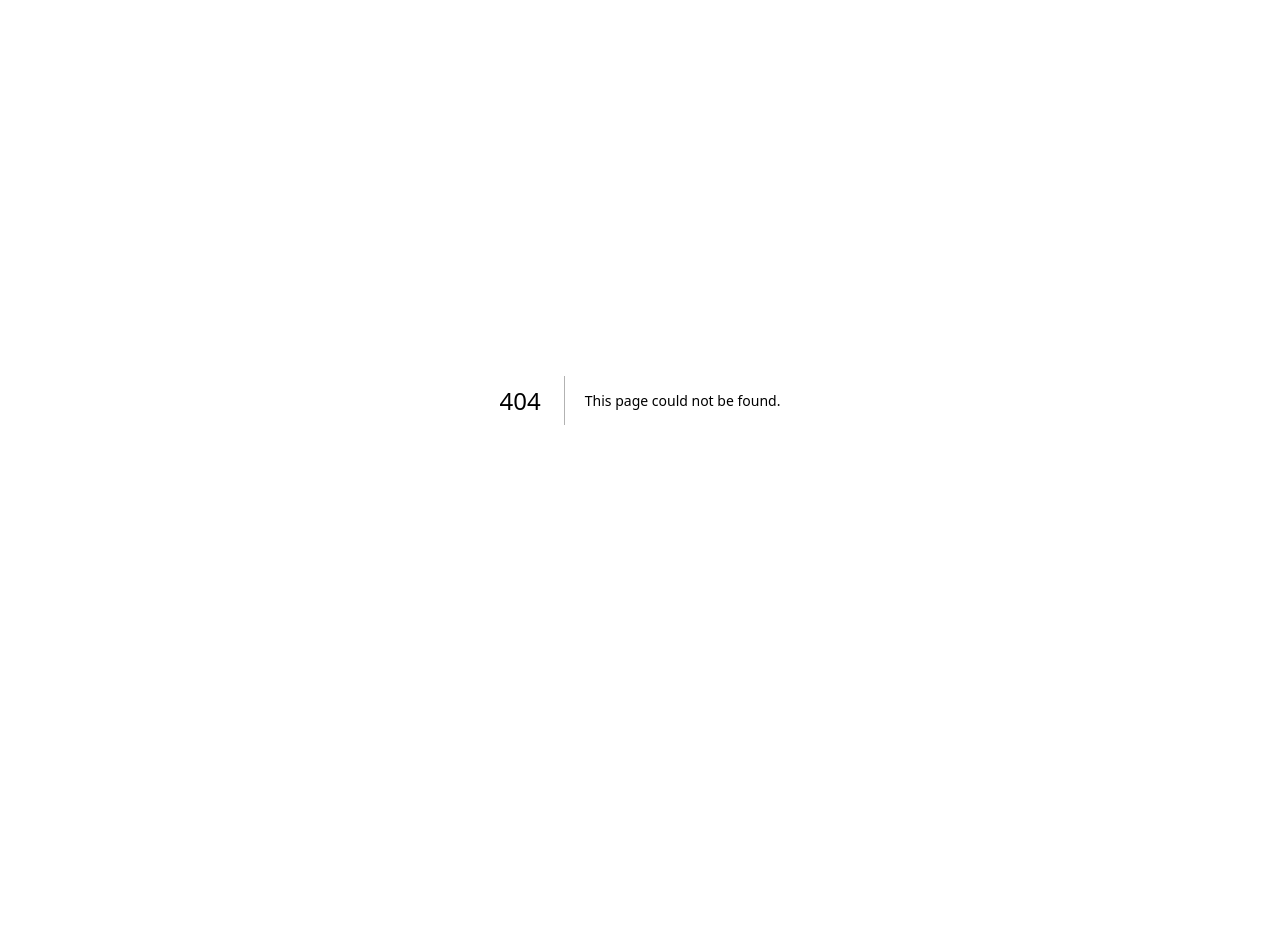
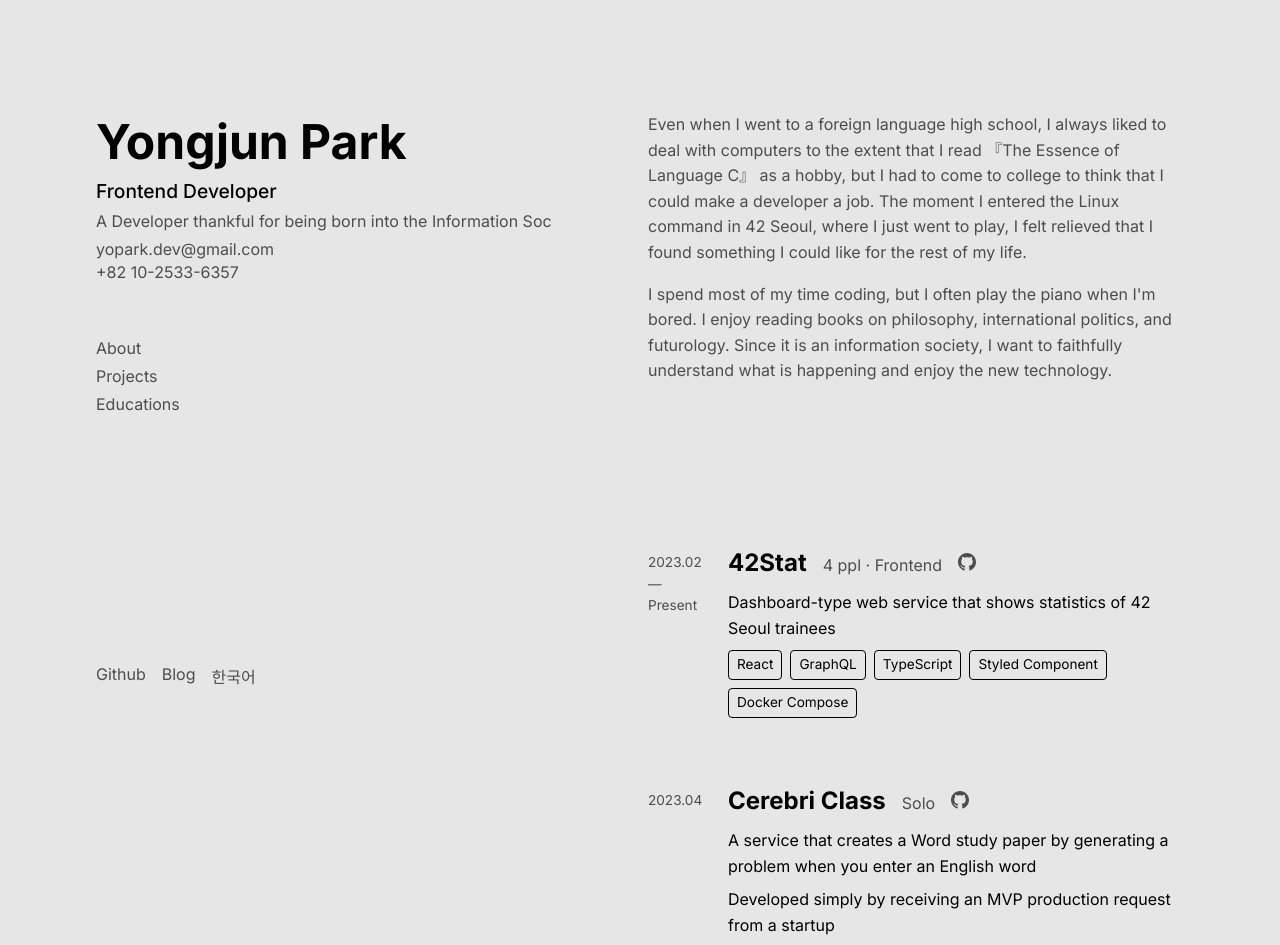
Before and after one commit to yoopark/yongjunpark.vercel.app-deprecated, a Next.js app: page /en in a window 1280 px wide. Before the commit this address had no page. Shown: the top 945 px of the page. Before the commit the page ends 800 px from the top, so only its background shows below. Built offline with nearby package versions, Linux system fonts and the light colour scheme.

Commit message:
feat: :sparkles: i18n using next-intl server component

```diff
--- /dev/null
+++ b/app/[locale]/layout.tsx
@@ -0,0 +1,33 @@
+import { useLocale } from 'next-intl';
+import { Inter } from 'next/font/google';
+import { notFound } from 'next/navigation';
+import '../globals.css';
+
+const inter = Inter({ subsets: ['latin'] });
+
+export const metadata = {
+  title: 'Yongjun Park',
+  description: '개발자 박용준의 포트폴리오',
+};
+
+type LocalLayoutProps = {
+  children: React.ReactNode;
+  params: {
+    locale: string;
+  };
+};
+
+export default function LocaleLayout({ children, params }: LocalLayoutProps) {
+  const locale = useLocale();
+
+  // Show a 404 error if the user requests an unknown locale
+  if (params.locale !== locale) {
+    notFound();
+  }
+
+  return (
+    <html lang={locale}>
+      <body className={inter.className}>{children}</body>
+    </html>
+  );
+}
--- a/app/page.tsx
+++ b/app/[locale]/page.tsx
@@ -1,37 +1,43 @@
-import { GithubLink } from './components/GithubLink';
-import { Typed } from './components/Typed';
+import { useLocale, useTranslations } from 'next-intl';
+import Link from 'next/link';
+import { GithubLink } from '../components/GithubLink';
+import { Typed } from '../components/Typed';
 import styles from './page.module.css';
 
 export default function Home() {
+  const t = useTranslations('Index');
+  const locale = useLocale();
+
   return (
     <div className={styles.layout}>
       <header className={styles.header}>
         <div className={styles.introduction}>
           <h1>
-            <a href="/">박용준</a>
+            <Link href="/">{t('name')}</Link>
           </h1>
-          <h2>프론트엔드 개발자</h2>
+          <h2>{t('job')}</h2>
           <div>
+            {locale === 'en' && <span>A Developer&nbsp;</span>}
             <Typed
               strings={[
-                '정보사회에 태어난 것에 감사하는',
-                '창의적인 생각에 특히 반응하는',
-                '깔끔한 걸 좋아하는',
-                '같은 유형에 두번 당하지 않는',
-                '대부분의 시간을 몰입해 있는',
-              ]}
+                'modifiers.information-society',
+                'modifiers.creative-thinking',
+                'modifiers.neat-things',
+                'modifiers.dont-fall',
+                'modifiers.immerse',
+              ].map((key) => t(key))}
             />
-            <span>&nbsp;개발자</span>
+            {locale === 'ko' && <span>&nbsp;개발자</span>}
           </div>
           <div className={styles.contact}>
             <p>yopark.dev@gmail.com</p>
-            <p>010-2533-6357</p>
+            <p>{t('phone')}</p>
           </div>
           <nav>
             <ul>
-              <li>소개</li>
-              <li>프로젝트</li>
-              <li>교육</li>
+              <li>{t('About.title')}</li>
+              <li>{t('Projects.title')}</li>
+              <li>{t('Educations.title')}</li>
             </ul>
           </nav>
         </div>
@@ -50,40 +56,43 @@ export default function Home() {
           >
             Blog
           </a>
+          {locale === 'ko' ? (
+            <Link href="/en" locale="en">
+              English
+            </Link>
+          ) : (
+            <Link href="/ko" locale="ko">
+              한국어
+            </Link>
+          )}
         </div>
       </header>
       <main className={styles.main}>
         <section id={styles.about}>
-          <h2>소개</h2>
+          <h2>{t('About.title')}</h2>
           <div className={styles.about__container}>
-            <p>
-              외국어고등학교를 다니면서도 『C언어의 정석』을 취미로 읽을 정도로
-              항상 컴퓨터를 다루는 걸 좋아했지만, 개발자를 직업으로 삼을 수
-              있다는 생각을 대학교 와서야 했습니다. 그저 놀 생각으로 간
-              42서울에서 리눅스 명령어를 입력하던 순간 평생 좋아할 수 있는 일을
-              찾았다는 안도감이 들었습니다.
-            </p>
-            <p>
-              대부분의 시간을 코딩으로 보내지만, 심심할 땐 종종 피아노를 칩니다.
-              철학이나 국제정치, 미래학을 주제로 한 책을 즐겨 읽습니다.
-              정보사회라서 벌어지는 일들을 충실히 이해하고, 새롭게 등장하는
-              기술을 즐기며 살아가고 싶습니다.
-            </p>
+            <p>{t('About.p1')}</p>
+            <p>{t('About.p2')}</p>
           </div>
         </section>
         <section id={styles.projects}>
-          <h2>프로젝트</h2>
+          <h2>{t('Projects.title')}</h2>
           <div className={styles.projects__container}>
             <div className={styles.project}>
-              <p className={styles.project__duration}>2023.02 — 현재</p>
+              <p className={styles.project__duration}>
+                2023.02 — {t('present')}
+              </p>
               <div className={styles.project__main}>
                 <div className={styles.project__title}>
-                  <h3>42Stat</h3>
-                  <p>4인 팀 · 프론트엔드 개발</p>
+                  <h3>{t('Projects.42Stat.title')}</h3>
+                  <p>
+                    {t('Projects.42Stat.team-composition')}&nbsp;·&nbsp;
+                    {t('Projects.42Stat.role')}
+                  </p>
                   <GithubLink to="https://github.com/42Statistics/42Stat-Frontend" />
                 </div>
                 <p className={styles.project__highlight}>
-                  42서울 교육생의 통계를 보여주는 대시보드형 웹서비스
+                  {t('Projects.42Stat.description')}
                 </p>
                 <ul className={styles.project__stack}>
                   <li>React</li>
@@ -98,16 +107,15 @@ export default function Home() {
               <p className={styles.project__duration}>2023.04 </p>
               <div className={styles.project__main}>
                 <div className={styles.project__title}>
-                  <h3>Cerebri Class</h3>
-                  <p>1인 개발</p>
+                  <h3>{t('Projects.CerebriClass.title')}</h3>
+                  <p>{t('Projects.CerebriClass.team-composition')}</p>
                   <GithubLink to="https://github.com/storyboard-lab/cerebri-class" />
                 </div>
                 <p className={styles.project__highlight}>
-                  영단어를 입력하면 문제를 생성하여 Word 학습지를 제작해주는
-                  서비스
+                  {t('Projects.CerebriClass.description')}
                 </p>
                 <p className={styles.project__highlight}>
-                  스타트업으로부터 MVP 제작 요청을 받아 간단히 개발
+                  {t('Projects.CerebriClass.startup-mvp')}
                 </p>
                 <ul className={styles.project__stack}>
                   <li>React</li>
@@ -124,12 +132,15 @@ export default function Home() {
               <p className={styles.project__duration}>2022.12 — 2023.01</p>
               <div className={styles.project__main}>
                 <div className={styles.project__title}>
-                  <h3>LastPong</h3>
-                  <p>4인 팀 · 프론트엔드 개발</p>
+                  <h3>{t('Projects.LastPong.title')}</h3>
+                  <p>
+                    {t('Projects.LastPong.team-composition')}&nbsp;·&nbsp;
+                    {t('Projects.LastPong.role')}
+                  </p>
                   <GithubLink to="https://github.com/lev-Zero/lastpong" />
                 </div>
                 <p className={styles.project__highlight}>
-                  Socket.io를 이용하여 게임, 채팅, DM을 구현한 SPA 웹서비스
+                  {t('Projects.LastPong.description')}
                 </p>
                 <ul className={styles.project__stack}>
                   <li>Nextjs</li>
@@ -145,22 +156,25 @@ export default function Home() {
               <p className={styles.project__duration}>2022.09 — 2022.12</p>
               <div className={styles.project__main}>
                 <div className={styles.project__title}>
-                  <h3>밀리루틴</h3>
-                  <p>5인 팀 · 팀장</p>
+                  <h3>{t('Projects.Miliroutine.title')}</h3>
+                  <p>
+                    {t('Projects.Miliroutine.team-composition')}&nbsp;·&nbsp;
+                    {t('Projects.Miliroutine.role')}
+                  </p>
                   <GithubLink to="https://github.com/osamhack2022-v2/WEB_AI_MILIROUTINE_MILIROUTINE" />
                 </div>
                 <p className={styles.project__highlight}>
-                  군인의 특성을 고려한 루틴 참여 및 추천 웹서비스
+                  {t('Projects.Miliroutine.description')}
                 </p>
                 <p className={styles.project__highlight}>
-                  2022 OSAM 군장병 해커톤 공군참모총장상 수상
+                  {t('Projects.Miliroutine.awards-winner')}
                 </p>
                 <a
                   href="https://yoopark.github.io/miliroutine-retrospect"
                   target="_blank"
                   rel="noreferrer noopener"
                 >
-                  2022 OSAM 군장병 해커톤 후기
+                  {t('Projects.Miliroutine.article-review')}
                 </a>
                 <ul className={styles.project__stack}>
                   <li>React</li>
@@ -173,44 +187,52 @@ export default function Home() {
           </div>
         </section>
         <section id={styles.educations}>
-          <h2>교육</h2>
+          <h2>{t('Educations.title')}</h2>
           <div className={styles.educations__container}>
             <div className={styles.education}>
-              <p className={styles.education__duration}>2019.03 — 현재</p>
+              <p className={styles.education__duration}>
+                2019.03 — {t('present')}
+              </p>
               <div className={styles.education__main}>
                 <div className={styles.education__title}>
-                  <h3>고려대학교</h3>
-                  <p>3학년 재학 중</p>
+                  <h3>{t('Educations.KoreaUniv.title')}</h3>
+                  <p>{t('Educations.KoreaUniv.status')}</p>
                 </div>
-                <p className={styles.education__highlight}>정치외교학 전공</p>
-                <p className={styles.education__highlight}>통계학 복수전공</p>
+                <p className={styles.education__highlight}>
+                  {t('Educations.KoreaUniv.major')}
+                </p>
+                <p className={styles.education__highlight}>
+                  {t('Educations.KoreaUniv.double-major')}
+                </p>
               </div>
             </div>
             <div className={styles.education}>
-              <p className={styles.education__duration}>2020.02 — 현재</p>
+              <p className={styles.education__duration}>
+                2020.02 — {t('present')}
+              </p>
               <div className={styles.education__main}>
                 <div className={styles.education__title}>
-                  <h3>42서울</h3>
-                  <p>심화과정 진행 중</p>
+                  <h3>{t('Educations.42Seoul.title')}</h3>
+                  <p>{t('Educations.42Seoul.status')}</p>
                 </div>
                 <p className={styles.education__highlight}>
-                  공통과정 수료 (2023.01)
+                  {t('Educations.42Seoul.common-course')}
                 </p>
                 <a
                   href="https://yoopark.github.io/42-interview"
                   target="_blank"
                   rel="noreferrer noopener"
                 >
-                  제주도에서 온 비전공 청년의 개발자 도전기
+                  {t('Educations.42Seoul.article-non-major')}
                 </a>
               </div>
             </div>
           </div>
         </section>
         <footer className={styles.footer}>
-          <p>감사합니다.</p>
+          <p>{t('Footer.thank-you')}</p>
           <p>© 2023. yongjun park</p>
-          <p>Next.js 13과 CSS Module로 작성하여 Vercel로 배포함. </p>
+          <p>{t('Footer.built-with')}</p>
         </footer>
       </main>
     </div>
--- a/app/layout.tsx
+++ /dev/null
@@ -1,21 +0,0 @@
-import { Inter } from 'next/font/google';
-import './globals.css';
-
-const inter = Inter({ subsets: ['latin'] });
-
-export const metadata = {
-  title: 'Yongjun Park',
-  description: '개발자 박용준의 포트폴리오',
-};
-
-export default function RootLayout({
-  children,
-}: {
-  children: React.ReactNode;
-}) {
-  return (
-    <html lang="ko">
-      <body className={inter.className}>{children}</body>
-    </html>
-  );
-}
--- /dev/null
+++ b/i18n.ts
@@ -0,0 +1,5 @@
+import { getRequestConfig } from 'next-intl/server';
+
+export default getRequestConfig(async ({ locale }) => ({
+  messages: (await import(`./messages/${locale}.json`)).default,
+}));
--- /dev/null
+++ b/messages/en.json
@@ -0,0 +1,68 @@
+{
+  "Index": {
+    "name": "Yongjun Park",
+    "job": "Frontend Developer",
+    "phone": "+82 10-2533-6357",
+    "modifiers": {
+      "information-society": "thankful for being born into the Information Society",
+      "creative-thinking": "especially enthusiastic to creative thinking",
+      "neat-things": "who likes neat things",
+      "dont-fall": "who doesn't fall for the same type twice",
+      "immerse": "who is immersed most of the time"
+    },
+    "About": {
+      "title": "About",
+      "p1": "Even when I went to a foreign language high school, I always liked to deal with computers to the extent that I read 『The Essence of Language C』 as a hobby, but I had to come to college to think that I could make a developer a job. The moment I entered the Linux command in 42 Seoul, where I just went to play, I felt relieved that I found something I could like for the rest of my life.",
+      "p2": "I spend most of my time coding, but I often play the piano when I'm bored. I enjoy reading books on philosophy, international politics, and futurology. Since it is an information society, I want to faithfully understand what is happening and enjoy the new technology."
+    },
+    "Projects": {
+      "title": "Projects",
+      "42Stat": {
+        "title": "42Stat",
+        "description": "Dashboard-type web service that shows statistics of 42 Seoul trainees",
+        "team-composition": "4 ppl",
+        "role": "Frontend"
+      },
+      "CerebriClass": {
+        "title": "Cerebri Class",
+        "description": "A service that creates a Word study paper by generating a problem when you enter an English word",
+        "team-composition": "Solo",
+        "startup-mvp": "Developed simply by receiving an MVP production request from a startup"
+      },
+      "LastPong": {
+        "title": "LastPong",
+        "description": "SPA web service with Pong game, chat, and DM using socket.io",
+        "team-composition": "4 ppl",
+        "role": "Fronend"
+      },
+      "Miliroutine": {
+        "title": "Miliroutine",
+        "description": "Routine participation and recommendation web services considering the characteristics of soldiers",
+        "team-composition": "5 ppl",
+        "role": "Team Leader",
+        "awards-winner": "2022 OSAM Military Hackathon Air Force Chief of Staff Award Winner",
+        "article-review": "2022 OSAM Military Hackathon Review"
+      }
+    },
+    "Educations": {
+      "title": "Educations",
+      "KoreaUniv": {
+        "title": "Korea University",
+        "status": "Junior",
+        "major": "Major in Political Science",
+        "double-major": "Double Major in Statistics"
+      },
+      "42Seoul": {
+        "title": "42 Seoul",
+        "status": "Advanced course",
+        "common-course": "Completion of the common course (2023.01)",
+        "article-non-major": "Dream of becoming a developer, not a CS major"
+      }
+    },
+    "present": "Present",
+    "Footer": {
+      "thank-you": "Thank you.",
+      "built-with": "Built with Next.js 13 and CSS Modules, deployed with Vercel."
+    }
+  }
+}
--- /dev/null
+++ b/messages/ko.json
@@ -0,0 +1,68 @@
+{
+  "Index": {
+    "name": "박용준",
+    "job": "프론트엔드 개발자",
+    "phone": "010-2533-6357",
+    "modifiers": {
+      "information-society": "정보사회에 태어난 것에 감사하는",
+      "creative-thinking": "창의적인 생각에 특히 반응하는",
+      "neat-things": "깔끔한 걸 좋아하는",
+      "dont-fall": "같은 유형에 두번 당하지 않는",
+      "immerse": "대부분의 시간을 몰입해 있는"
+    },
+    "About": {
+      "title": "소개",
+      "p1": "외국어고등학교를 다니면서도 『C언어의 정석』을 취미로 읽을 정도로 항상 컴퓨터를 다루는 걸 좋아했지만, 개발자를 직업으로 삼을 수 있다는 생각을 대학교 와서야 했습니다. 그저 놀 생각으로 간 42서울에서 리눅스 명령어를 입력하던 순간 평생 좋아할 수 있는 일을 찾았다는 안도감이 들었습니다.",
+      "p2": "대부분의 시간을 코딩으로 보내지만, 심심할 땐 종종 피아노를 칩니다. 철학이나 국제정치, 미래학을 주제로 한 책을 즐겨 읽습니다. 정보사회라서 벌어지는 일들을 충실히 이해하고, 새롭게 등장하는 기술을 즐기며 살아가고 싶습니다."
+    },
+    "Projects": {
+      "title": "프로젝트",
+      "42Stat": {
+        "title": "42Stat",
+        "description": "42서울 교육생의 통계를 보여주는 대시보드형 웹서비스",
+        "team-composition": "4인 팀",
+        "role": "프론트엔드 개발"
+      },
+      "CerebriClass": {
+        "title": "Cerebri Class",
+        "description": "영단어를 입력하면 문제를 생성하여 Word 학습지를 제작해주는 서비스",
+        "team-composition": "1인 개발",
+        "startup-mvp": "스타트업으로부터 MVP 제작 의뢰를 받아 간단히 개발"
+      },
+      "LastPong": {
+        "title": "LastPong",
+        "description": "Socket.io를 이용하여 게임, 채팅, DM을 구현한 SPA 웹서비스",
+        "team-composition": "4인 팀",
+        "role": "프론트엔드 개발"
+      },
+      "Miliroutine": {
+        "title": "밀리루틴",
+        "description": "군인의 특성을 고려한 루틴 참여 및 추천 웹서비스",
+        "team-composition": "5인 팀",
+        "role": "팀장",
+        "awards-winner": "2022 OSAM 군장병 해커톤 공군참모총장상 수상",
+        "article-review": "2022 OSAM 군장병 해커톤 후기"
+      }
+    },
+    "Educations": {
+      "title": "교육",
+      "KoreaUniv": {
+        "title": "고려대학교",
+        "status": "3학년 재학 중",
+        "major": "정치외교학 전공",
+        "double-major": "통계학과 복수전공"
+      },
+      "42Seoul": {
+        "title": "42서울",
+        "status": "심화과정 진행 중",
+        "common-course": "공통과정 수료 (2023.01)",
+        "article-non-major": "제주도에서 온 비전공 청년의 개발자 도전기"
+      }
+    },
+    "present": "현재",
+    "Footer": {
+      "thank-you": "감사합니다.",
+      "built-with": "Next.js 13과 CSS Modules로 작성하여 Vercel로 배포함."
+    }
+  }
+}
--- a/next.config.js
+++ b/next.config.js
@@ -1,4 +1,9 @@
 /** @type {import('next').NextConfig} */
-const nextConfig = {}
+const nextConfig = {};
 
-module.exports = nextConfig
+// Reference : https://next-intl-docs.vercel.app/docs/next-13/server-components
+const withNextIntl = require('next-intl/plugin')(
+  // This is the default (also the `src` folder is supported out of the box)
+  './i18n.ts'
+);
+module.exports = withNextIntl(nextConfig);
--- a/package.json
+++ b/package.json
@@ -15,6 +15,7 @@
     "eslint": "8.42.0",
     "eslint-config-next": "13.4.4",
     "next": "13.4.4",
+    "next-intl": "2.15.0-beta.5",
     "react": "18.2.0",
     "react-dom": "18.2.0",
     "typescript": "5.1.3"
```
Also changed, not shown: middleware.ts (added, +14 -0 lines), app/[locale]/page.module.css (renamed from app/page.module.css), 2 other files (tests, documents, lock files or other folders).
